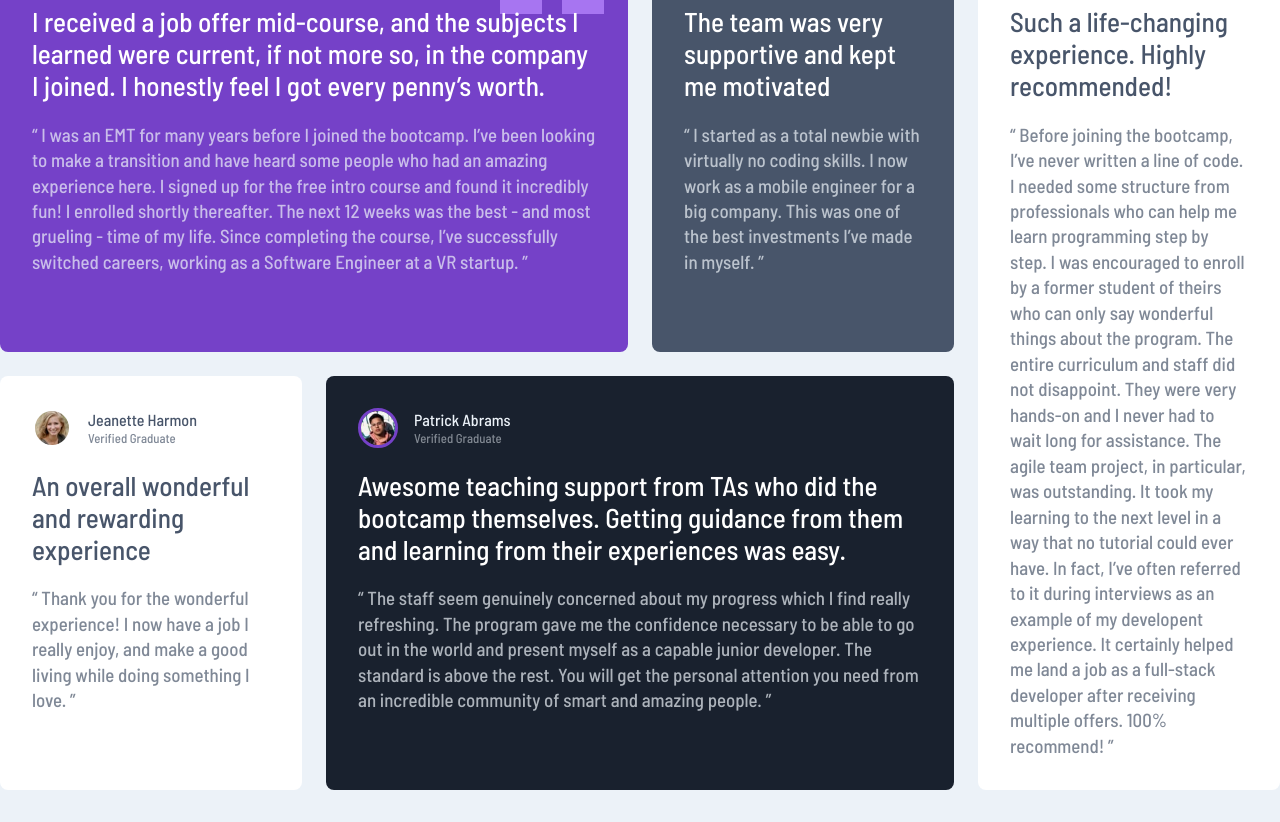
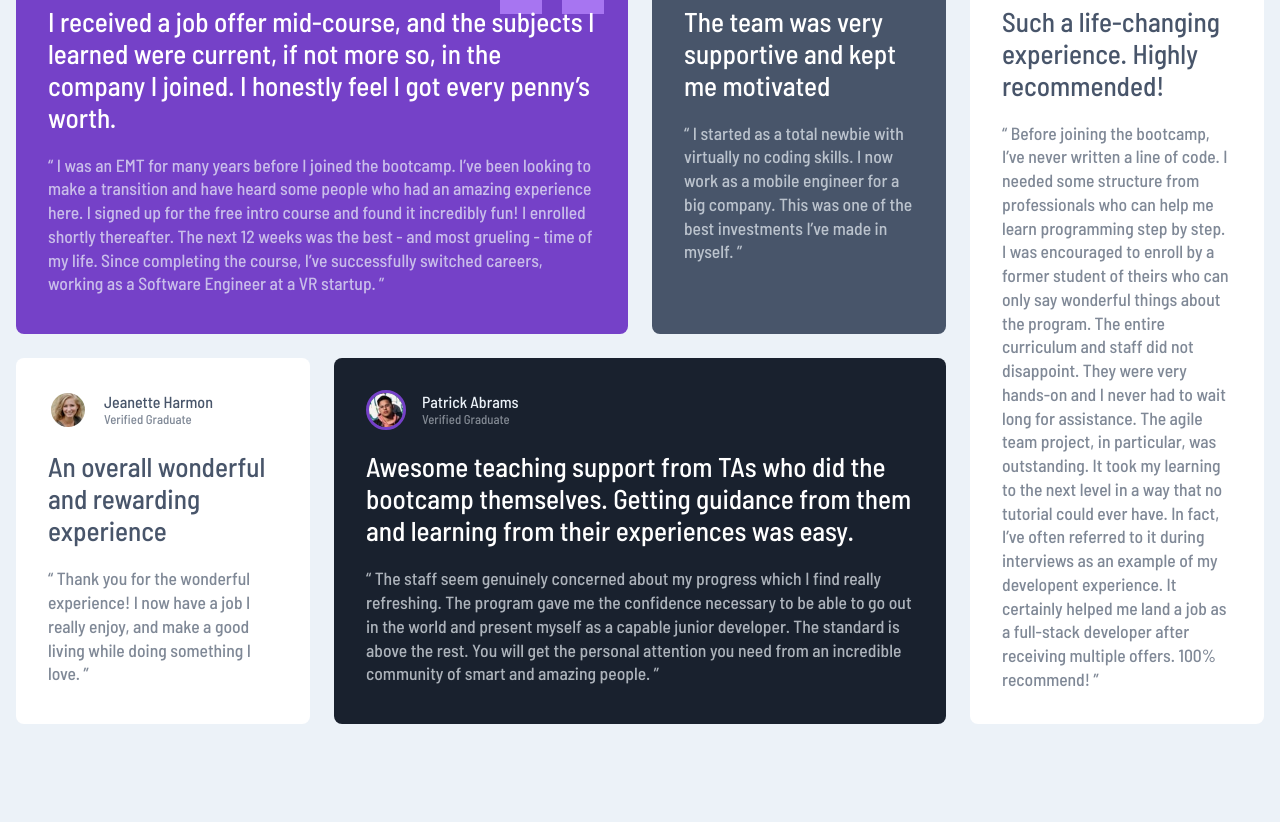
Before and after one commit to kaluczadzsi/testimonials-grid-section, a plain HTML site: page index.html in a window 1280 px wide. Shown: the part 120-942 px from the top of the page. After the commit the page ends 876 px from the top, so only its background shows below. Drawn offline with Linux system fonts and the light colour scheme.

Commit message:
Project finished

```diff
--- a/scss/style.scss
+++ b/scss/style.scss
@@ -133,13 +133,17 @@ article {
 }
 
 @media (min-width: 48em) {
+  main {
+    padding-inline: 1rem;
+  }
   .flex {
     gap: 1.3rem;
   }
 
   .grid-container {
-    width: 80rem;
+    width: 90rem;
     grid-template-columns: repeat(4, 1fr);
+    // grid-template-rows: 50% 50%;
 
     grid-template-areas:
       'daniel daniel jonathan kira'
@@ -147,7 +151,6 @@ article {
 
     article {
       padding: 2rem;
-
       summary {
         p {
           font-size: 1.7rem;
@@ -156,7 +159,7 @@ article {
 
       footer {
         p {
-          font-size: 1.18rem;
+          font-size: 1.1rem;
         }
       }
 
@@ -178,7 +181,6 @@ article {
 
       &:nth-child(5) {
         grid-area: kira;
-        justify-self: start;
       }
     }
   }
```
Also changed, not shown: css/style.css, 1 other file.
